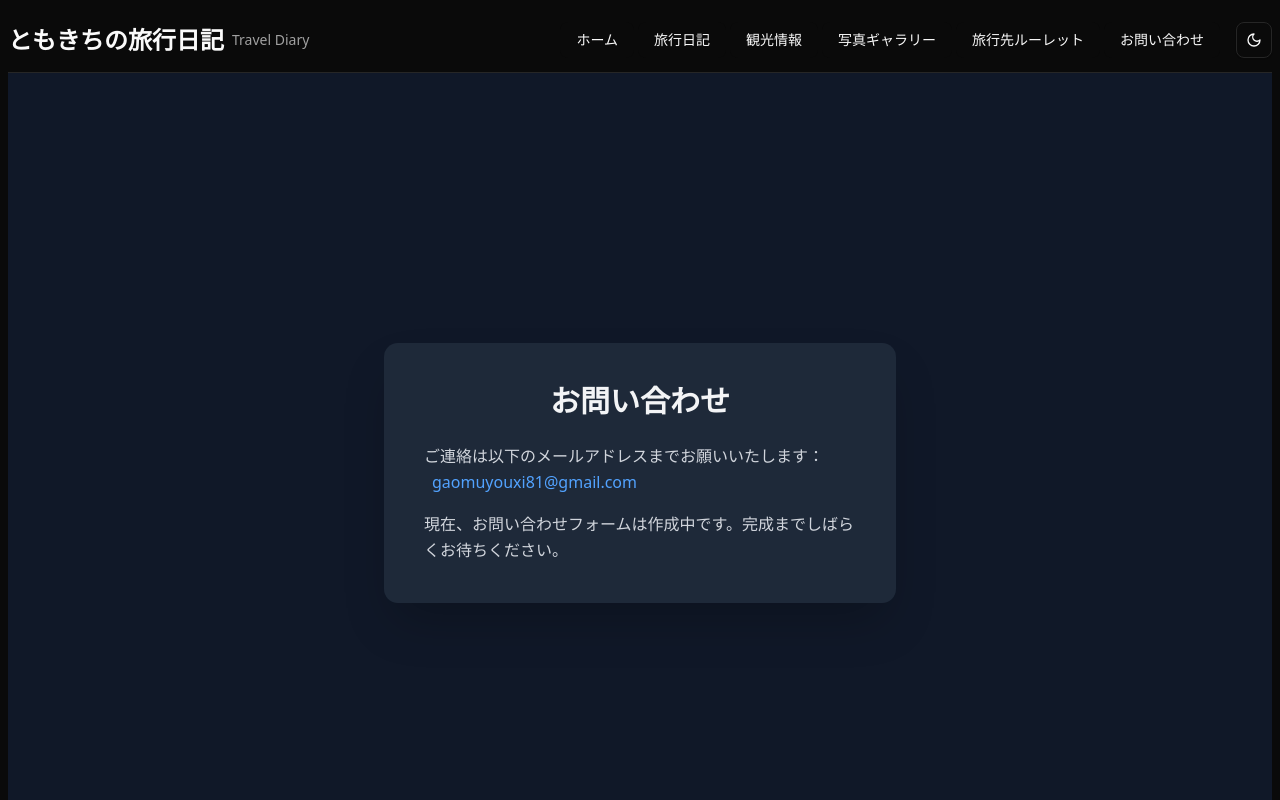
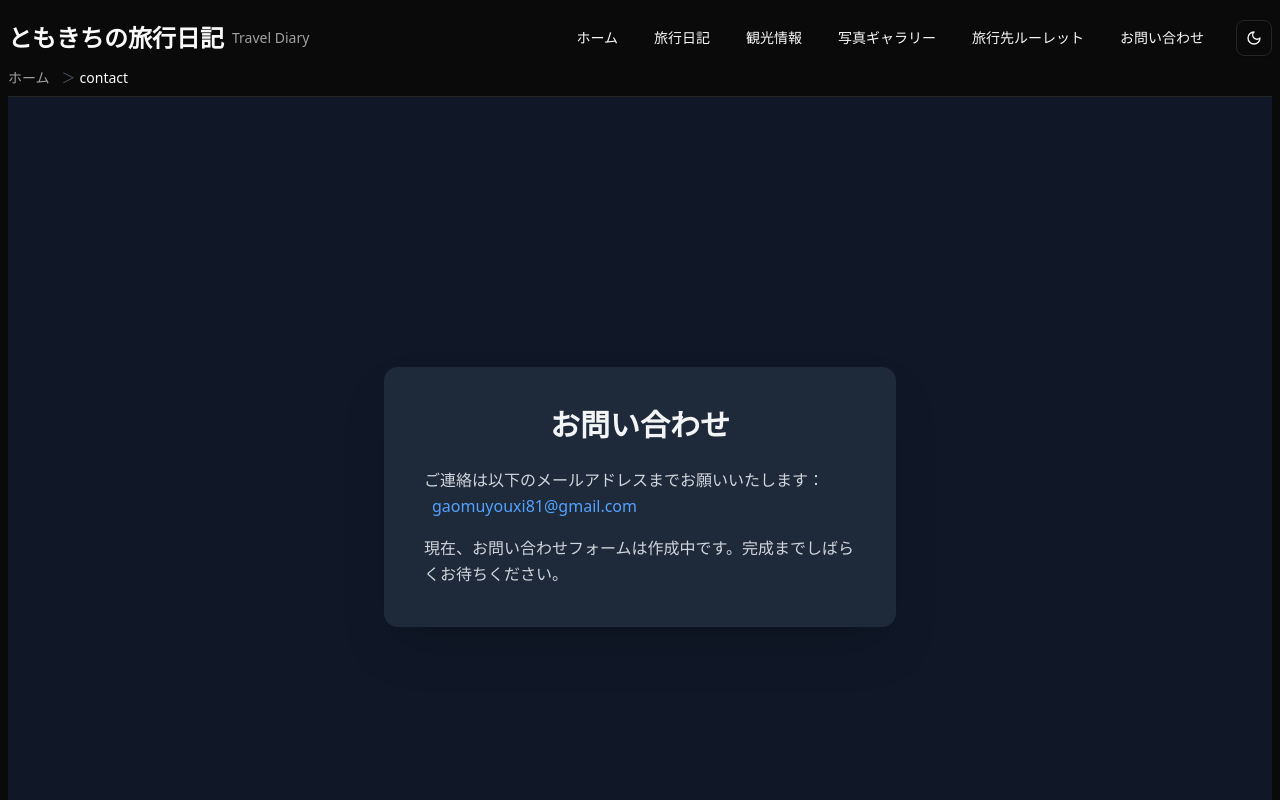
Before and after one commit to tomoki013/new-travelblog, a Next.js app: page /contact in a window 1280 px wide. Shown: the top 800 px of the page. Built offline with nearby package versions, Linux system fonts and the light colour scheme.

Commit message:
パンくずリストの追加とホームにローディングアニメーションを追加

```diff
--- /dev/null
+++ b/app/components/layouts/breadcrumbs/Breadcrumbs.tsx
@@ -0,0 +1,46 @@
+'use client';
+
+import Link from "next/link";
+import { usePathname } from "next/navigation";
+
+const Breadcrumbs = () => {
+	const pathname = usePathname();
+	const pathSegments = pathname.split("/").filter(Boolean);
+
+	return (
+		<nav aria-label="breadcrumb" className="text-sm mb-2">
+			<ol className="flex space-x-2">
+				<li>
+					{pathSegments.length === 0 ? (
+						<span>ホーム</span>
+					) : (
+						<Link href="/" className="text-muted-foreground hover:text-foreground">
+							ホーム
+						</Link>
+					)}
+				</li>
+				{pathSegments
+					.filter(segment => segment !== "region") // "region" を除外
+					.map((segment, index) => {
+						const href = "/" + pathSegments.slice(0, index + 1).filter(s => s !== "region").join("/");
+						const isLast = index === pathSegments.length - 1;
+
+						return (
+							<li key={href} className="flex items-center">
+								<span className="mx-1 text-gray-600">＞</span>
+								{isLast ? (
+									<span>{decodeURIComponent(segment)}</span>
+								) : (
+									<Link href={href} className="text-muted-foreground hover:text-foreground">
+										{decodeURIComponent(segment)}
+									</Link>
+								)}
+							</li>
+						);
+					})}
+			</ol>
+		</nav>
+	);
+}
+
+export default Breadcrumbs;
--- a/app/components/layouts/header/Header.tsx
+++ b/app/components/layouts/header/Header.tsx
@@ -8,6 +8,7 @@ import { Menu, X } from "lucide-react"
 import Link from "next/link"
 import { usePathname } from "next/navigation"
 import { useState } from "react"
+import Breadcrumbs from "../breadcrumbs/Breadcrumbs";
 
 const routes = [
     {
@@ -42,7 +43,7 @@ const Header = () => {
 
     return (
         <header className="sticky top-0 z-50 w-full border-b bg-background/95 background-blur supports-[backdrop-filter]:bg-background/60">
-            <div className="container flex h-16 items-center justify-between">
+            <div className="container flex h-15 items-center justify-between">
                 <div className="flex items-center gap-2">
                     <Link href="/" className="flex items-center gap-2">
                         <span className="text-2xl font-bold">ともきちの旅行日記</span>
@@ -106,6 +107,10 @@ const Header = () => {
                     </nav>
                 </div>
             )}
+
+            {/* パンくずリスト */}
+            <Breadcrumbs />
+
         </header>
     );
 }
--- a/app/components/layouts/index.ts
+++ b/app/components/layouts/index.ts
@@ -1,7 +1,9 @@
 import Header from "./header/Header";
 import Footer from "./footer/Footer";
+import Breadcrumbs from "./breadcrumbs/Breadcrumbs";
 
 export {
     Header,
     Footer,
+    Breadcrumbs,
 };
--- a/app/components/sections/posts/posts.tsx
+++ b/app/components/sections/posts/posts.tsx
@@ -92,10 +92,10 @@ const Posts = ({
                     placeholder="検索キーワードを入力"
                     value={searchQuery}
                     onChange={(e) => setSearchQuery(e.target.value)}
-                    className={`" mb-4 w-full p-2 border border-gray-300 rounded" ${inputClassName}`}
+                    className={`" mb-4 w-full p-2 border border-gray-300 rounded " ${inputClassName}`}
                 />
                 <Tabs defaultValue="all" className="mb-10">
-                    <TabsList className={`" mb-8 grid w-full grid-cols-2 sm:grid-cols-6 h-auto" ${tabListClassName}`}>
+                    <TabsList className={`" mb-8 grid w-full grid-cols-2 sm:grid-cols-6 h-auto " ${tabListClassName}`}>
                         {(type === 'diary' ? diaryCategories : tourismCategories).map(cat => (
                             <TabsTrigger key={cat.id} value={cat.id}>
                                 {cat.name}
--- a/app/page.tsx
+++ b/app/page.tsx
@@ -7,6 +7,7 @@ import { ArrowRight, Calculator, Calendar, Camera, Clock, Compass, MapPin, Recei
 import Image from "next/image";
 import Link from "next/link";
 import { useEffect, useState } from "react";
+import * as Elements from "@/app/components/elements/index";
 
 interface Post {
     slug: string;
@@ -21,15 +22,18 @@ interface Post {
 const Home = () => {
     const [diaryPosts, setDiaryPosts] = useState<Post[]>([]);
     const [tourismPosts, setTourismPosts] = useState<Post[]>([]);
+    const [isLoading, setIsLoading] = useState<boolean>(true); // ローディング状態を管理
 
     useEffect(() => {
         const fetchPosts = async () => {
+            setIsLoading(true); // ローディング開始
             const diaryResponse = await fetch('/api/posts?type=diary');
             const tourismResponse = await fetch('/api/posts?type=tourism');
             const diaryData = await diaryResponse.json();
             const tourismData = await tourismResponse.json();
             setDiaryPosts(diaryData.posts);
             setTourismPosts(tourismData.posts);
+            setIsLoading(false); // ローディング終了
         };
 
         fetchPosts();
@@ -124,6 +128,9 @@ const Home = () => {
                         <ArrowRight className="ml-1 h-4 w-4" />
                     </Link>
                 </div>
+                {isLoading ? ( // ローディング中はスピナーを表示
+                    <Elements.LoadingAnimation />
+                ) : (
                     <div className="grid gap-8 sm:grid-cols-2 lg:grid-cols-3">
                         {diaryPosts.slice(0, 3).map((post) => (
                             <Card key={post.slug} className="overflow-hidden transition-all hover:shadow-lg">
@@ -161,6 +168,7 @@ const Home = () => {
                             </Card>
                         ))}
                     </div>
+                )}
             </section>
 
             {/* Tourism Information */}
@@ -176,6 +184,9 @@ const Home = () => {
                             <ArrowRight className="ml-1 h-4 w-4" />
                         </Link>
                     </div>
+                    {isLoading ? ( // ローディング中はスピナーを表示
+                        <Elements.LoadingAnimation />
+                    ) : (
                         <div className="grid gap-6 sm:grid-cols-2 lg:grid-cols-4">
                             {tourismPosts.slice(0, 8).map((info) => (
                                 <Link key={info.slug} href={`/tourism/${info.slug}`}>
@@ -196,6 +207,7 @@ const Home = () => {
                                 </Link>
                             ))}
                         </div>
+                    )}
                 </div>
             </section>
 
```
Lines whose indentation alone changed are shown as unchanged.
